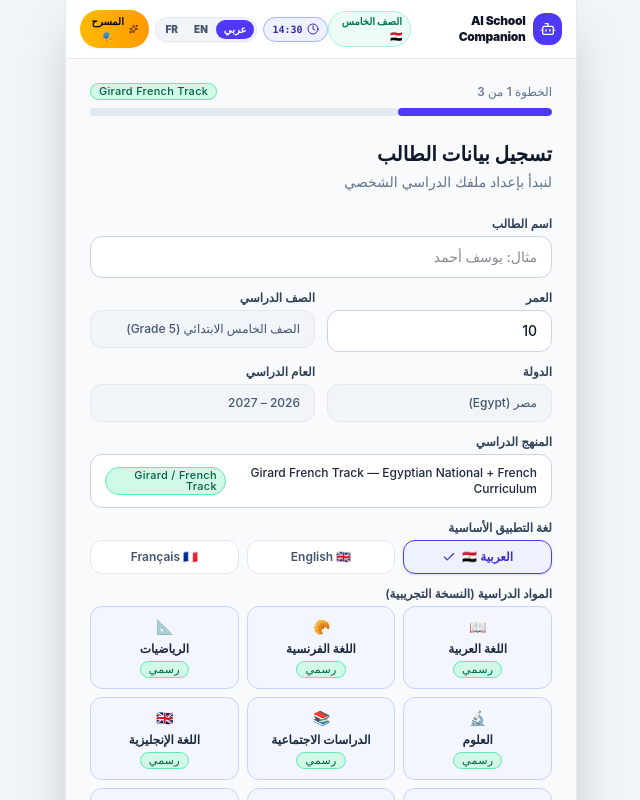
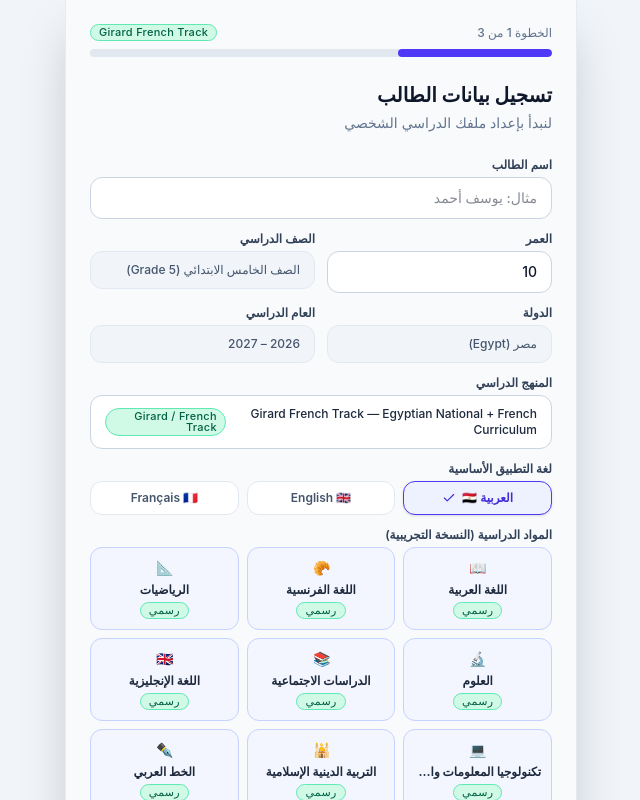
Before and after one commit to madnessgate44-debug/Amina, a React (Vite) app: page / in a window 1280 px wide. Shown: the top 800 px of the page, without its empty margins (319-959 px from the left). Built offline with nearby package versions, Linux system fonts and the light colour scheme.

Commit message:
feat: compose premium child navigation shell

```diff
--- a/src/components/layout/AppShell.tsx
+++ b/src/components/layout/AppShell.tsx
@@ -3,24 +3,21 @@
  * SPDX-License-Identifier: Apache-2.0
  */
 
-import React, { useState } from 'react';
+import React from 'react';
 import { useApp } from '../../context/AppContext';
 import { BottomNav } from './BottomNav';
+import { ChildTopMenu } from './ChildTopMenu';
 import { HomeScreen } from '../home/HomeScreen';
 import { TimetableScreen } from '../timetable/TimetableScreen';
-import { CompanionChatScreen } from '../companion/CompanionChatScreen';
 import { SettingsScreen } from '../settings/SettingsScreen';
 import { CurriculumBrowser } from '../curriculum/CurriculumBrowser';
-import { KnowledgeMap } from '../mastery/KnowledgeMap';
 import { ReviewScreen } from '../review/ReviewScreen';
 import { ProgressScreen } from '../progress/ProgressScreen';
 import { ProfileScreen } from '../profile/ProfileScreen';
-import { StubScreen } from '../stubs/StubScreen';
 import { OnboardingFlow } from '../onboarding/OnboardingFlow';
-import { StageModal } from '../stage/StageModal';
+import { FeedScreen } from '../feed/FeedScreen';
 import { VirtualTeacherClassroom } from '../teacher/VirtualTeacherClassroom';
-import { Badge } from '../common/Badge';
-import { Bot, Clock, Globe, Sparkles } from 'lucide-react';
+import { Bot, Sparkles } from 'lucide-react';
 
 export const AppShell: React.FC = () => {
   const {
@@ -28,14 +25,11 @@ export const AppShell: React.FC = () => {
     activeTab,
     isLoading,
     toastMessage,
-    settings,
     setLanguage,
-    setSimulatedTimeOfDay,
     t,
     language,
   } = useApp();
 
-  const [showStageDirect, setShowStageDirect] = useState(false);
   const isArabic = language === 'ar';
 
   if (isLoading) {
@@ -44,147 +38,75 @@ export const AppShell: React.FC = () => {
         <div className="w-12 h-12 rounded-2xl bg-indigo-600 flex items-center justify-center text-white shadow-lg animate-pulse mb-3">
           <Bot className="w-7 h-7" />
         </div>
-        <p className="text-xs text-slate-500 dark:text-slate-400 font-semibold">
-          {t.common.loading}
-        </p>
+        <p className="text-xs text-slate-500 dark:text-slate-400 font-semibold">{t.common.loading}</p>
       </div>
     );
   }
 
-  // If student profile is missing or not onboarded, display onboarding experience
   const showOnboarding = !student || !student.isOnboarded;
 
   return (
-    <div className="min-h-screen bg-slate-100 dark:bg-slate-950 flex flex-col items-center justify-start text-slate-900 dark:text-slate-100">
-      {/* Mobile container wrapper */}
+    <div className="min-h-screen bg-slate-100 dark:bg-slate-950 flex flex-col items-center text-slate-900 dark:text-slate-100">
       <div className="w-full max-w-md md:max-w-lg min-h-screen bg-slate-50 dark:bg-slate-900 border-x border-slate-200/80 dark:border-slate-800 shadow-2xl flex flex-col relative">
-        {/* Top Header */}
-        <header className="sticky top-0 z-30 bg-white/90 dark:bg-slate-900/90 backdrop-blur-md border-b border-slate-200 dark:border-slate-800 px-3.5 py-2.5 flex items-center justify-between">
-          <div className="flex items-center gap-2">
-            <div className="w-8 h-8 rounded-xl bg-indigo-600 text-white flex items-center justify-center shadow-xs">
-              <Bot className="w-4 h-4" />
+        {!showOnboarding && (
+          <header className="sticky top-0 z-40 bg-white/90 dark:bg-slate-900/90 backdrop-blur-xl border-b border-slate-200/80 dark:border-slate-800 px-3.5 py-2.5 flex items-center justify-between">
+            <div className="flex items-center gap-2.5">
+              <div className="w-9 h-9 rounded-2xl bg-linear-to-br from-indigo-600 to-violet-600 text-white flex items-center justify-center shadow-md">
+                <Sparkles className="w-4 h-4" />
               </div>
               <div>
-              <div className="flex items-center gap-1.5">
-                <span className="text-xs font-black tracking-tight text-slate-900 dark:text-slate-100">
-                  {t.app.name}
-                </span>
-                <span className="px-2 py-0.5 rounded-full text-[10px] font-black bg-emerald-50 dark:bg-emerald-950/60 text-emerald-700 dark:text-emerald-300 border border-emerald-200 dark:border-emerald-800">
-                  {student?.grade || (isArabic ? 'الصف الخامس 🇪🇬' : 'Grade 5 🇪🇬')}
-                </span>
+                <div className="text-sm font-black tracking-tight">Miss Nour</div>
+                <div className="text-[10px] text-slate-500 dark:text-slate-400">
+                  {student?.name || (isArabic ? 'أمينة' : 'Amina')}
                 </div>
               </div>
             </div>
 
             <div className="flex items-center gap-1.5">
-            {/* Demo Time Simulator Quick Toggle */}
+              <div className="flex items-center bg-slate-100 dark:bg-slate-800 p-0.5 rounded-full border border-slate-200 dark:border-slate-700">
+                {(['ar', 'en', 'fr'] as const).map((lang) => (
                   <button
+                    key={lang}
                     type="button"
-              onClick={() =>
-                setSimulatedTimeOfDay(
-                  settings.simulatedTimeOfDay === 'school_hours' ? 'after_school' : 'school_hours'
-                )
-              }
-              title={t.settings.demoSimulatorDesc}
-              className={`px-2 py-1 rounded-full text-[10px] font-mono font-bold border transition-all flex items-center gap-1 ${
-                settings.simulatedTimeOfDay === 'school_hours'
-                  ? 'bg-amber-50 dark:bg-amber-950/40 text-amber-800 dark:text-amber-300 border-amber-300'
-                  : 'bg-indigo-50 dark:bg-indigo-950/40 text-indigo-800 dark:text-indigo-300 border-indigo-300'
-              }`}
+                    onClick={() => setLanguage(lang)}
+                    className={`px-2 py-1 rounded-full text-[9px] font-black ${language === lang ? 'bg-indigo-600 text-white' : 'text-slate-500 dark:text-slate-300'}`}
                   >
-              <Clock className="w-3 h-3 text-current" />
-              <span>{settings.simulatedTime}</span>
+                    {lang === 'ar' ? 'ع' : lang.toUpperCase()}
                   </button>
-
-            {/* 3-Way Language Quick Switcher (Arabic, French, English) */}
-            <div className="flex items-center bg-slate-100 dark:bg-slate-800 p-0.5 rounded-full border border-slate-200 dark:border-slate-700 shadow-xs">
-              <button
-                type="button"
-                onClick={() => setLanguage('ar')}
-                className={`px-2 py-0.5 rounded-full text-[10px] font-black transition-all cursor-pointer ${
-                  language === 'ar'
-                    ? 'bg-indigo-600 text-white shadow-xs'
-                    : 'text-slate-600 dark:text-slate-300 hover:text-slate-900'
-                }`}
-                title="العربية"
-              >
-                عربي
-              </button>
-              <button
-                type="button"
-                onClick={() => setLanguage('en')}
-                className={`px-2 py-0.5 rounded-full text-[10px] font-black transition-all cursor-pointer ${
-                  language === 'en'
-                    ? 'bg-indigo-600 text-white shadow-xs'
-                    : 'text-slate-600 dark:text-slate-300 hover:text-slate-900'
-                }`}
-                title="English"
-              >
-                EN
-              </button>
-              <button
-                type="button"
-                onClick={() => setLanguage('fr')}
-                className={`px-2 py-0.5 rounded-full text-[10px] font-black transition-all cursor-pointer ${
-                  language === 'fr'
-                    ? 'bg-indigo-600 text-white shadow-xs'
-                    : 'text-slate-600 dark:text-slate-300 hover:text-slate-900'
-                }`}
-                title="Français"
-              >
-                FR
-              </button>
+                ))}
               </div>
-
-            {/* Direct Launch to The Stage */}
-            <button
-              type="button"
-              onClick={() => setShowStageDirect(true)}
-              className="px-2.5 py-1 rounded-full text-[10px] font-black bg-linear-to-r from-amber-400 to-amber-500 hover:from-amber-300 hover:to-amber-400 text-slate-950 shadow-xs flex items-center gap-1 transition-all active:scale-95 cursor-pointer"
-              title={isArabic ? 'ادخل المسرح التفاعلي مع نور' : 'Enter The Stage with Nour'}
-            >
-              <Sparkles className="w-3 h-3 text-amber-950" />
-              <span>{isArabic ? 'المسرح 🎭' : 'The Stage 🎭'}</span>
-            </button>
+              <ChildTopMenu />
             </div>
           </header>
+        )}
 
-        {/* Global Toast Notification */}
-        {toastMessage && (
-          <div className="fixed top-14 left-1/2 -translate-x-1/2 z-50 px-4 py-2 rounded-xl bg-slate-900 text-white text-xs font-medium shadow-xl flex items-center gap-2 animate-fade-in border border-slate-700">
+        {toastMessage && !showOnboarding && (
+          <div className="fixed top-16 left-1/2 -translate-x-1/2 z-50 px-4 py-2 rounded-xl bg-slate-900 text-white text-xs font-medium shadow-xl flex items-center gap-2 border border-slate-700">
             <Sparkles className="w-3.5 h-3.5 text-amber-400 shrink-0" />
             <span>{toastMessage}</span>
           </div>
         )}
 
-        {/* Main View Area */}
-        <main className="flex-1 flex flex-col overflow-y-auto">
+        <main className="flex-1 min-h-0 flex flex-col overflow-hidden">
           {showOnboarding ? (
             <OnboardingFlow />
           ) : (
             <>
               {activeTab === 'home' && <HomeScreen />}
+              {activeTab === 'feed' && <FeedScreen />}
               {activeTab === 'learn' && <CurriculumBrowser />}
+              {activeTab === 'companion' && <VirtualTeacherClassroom />}
               {activeTab === 'missions' && <HomeScreen />}
               {activeTab === 'review' && <ReviewScreen />}
               {activeTab === 'progress' && <ProgressScreen />}
-              {activeTab === 'companion' && <VirtualTeacherClassroom />}
               {activeTab === 'timetable' && <TimetableScreen />}
-              {(activeTab === 'profile' || activeTab === 'settings') && <ProfileScreen />}
+              {activeTab === 'profile' && <ProfileScreen />}
+              {activeTab === 'settings' && <SettingsScreen />}
             </>
           )}
         </main>
 
-        {/* Bottom Navigation */}
         {!showOnboarding && <BottomNav />}
-
-        {/* Global The Stage Modal */}
-        {showStageDirect && (
-          <StageModal
-            lessonId="off_ar_u1_l2"
-            onClose={() => setShowStageDirect(false)}
-          />
-        )}
       </div>
     </div>
   );
```
Lines whose indentation alone changed are shown as unchanged.
